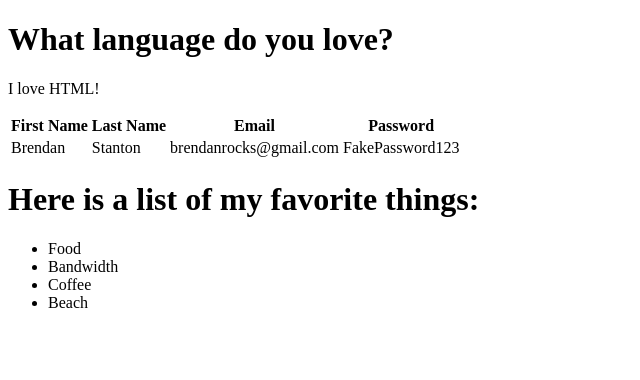
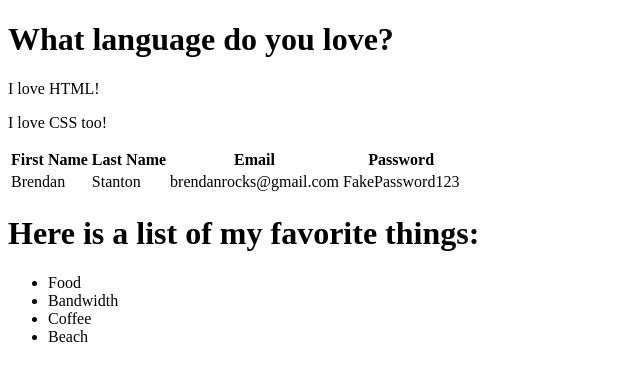
Before and after one commit to carloscaicedoc/FixIndentation, a plain HTML site: page index.html in a window 1280 px wide. Shown: the whole page, without its empty margins (0-640 px from the left). Drawn offline with Linux system fonts and the light colour scheme.

Commit message:
Add line

```diff
--- a/index.html
+++ b/index.html
@@ -11,6 +11,9 @@
     </h1>
     <p>
         I love HTML!
+    </p>
+    <p>
+        I love CSS too!
     </p>
 </body>
 </html>
```
